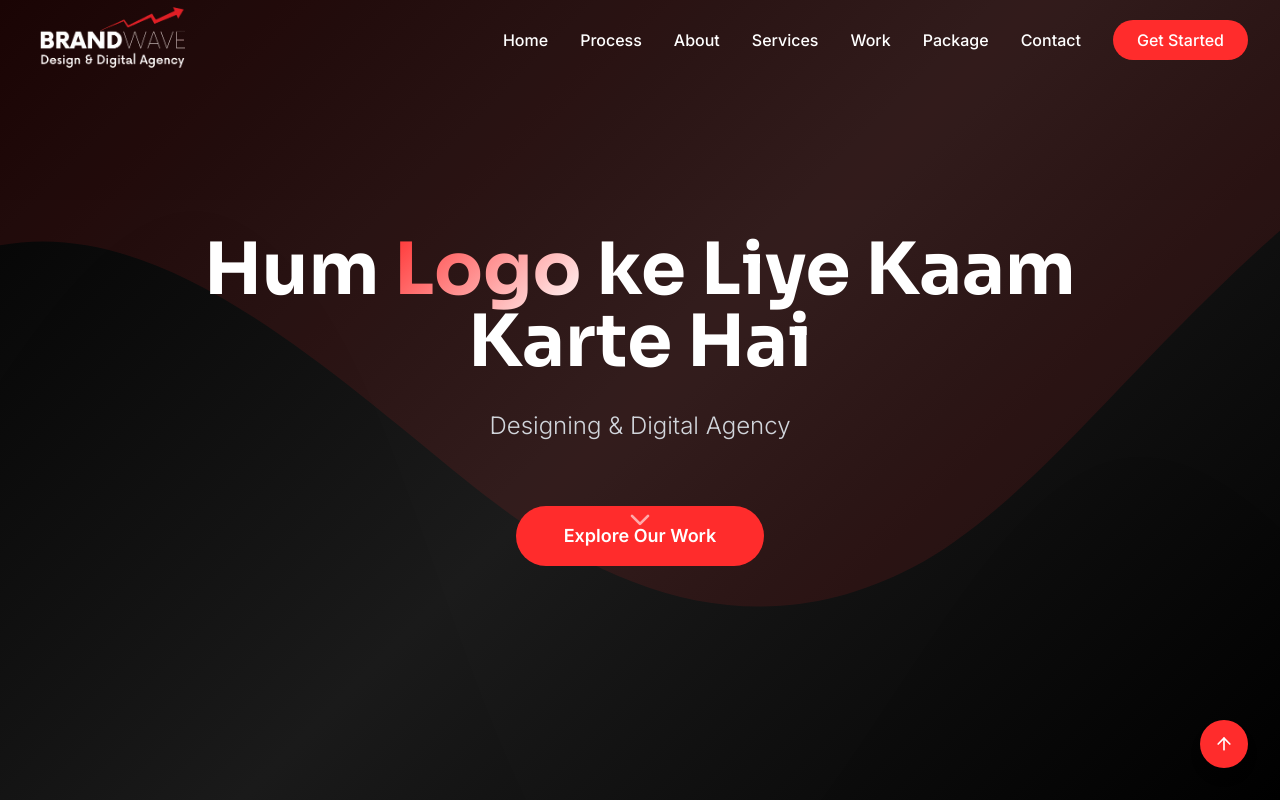
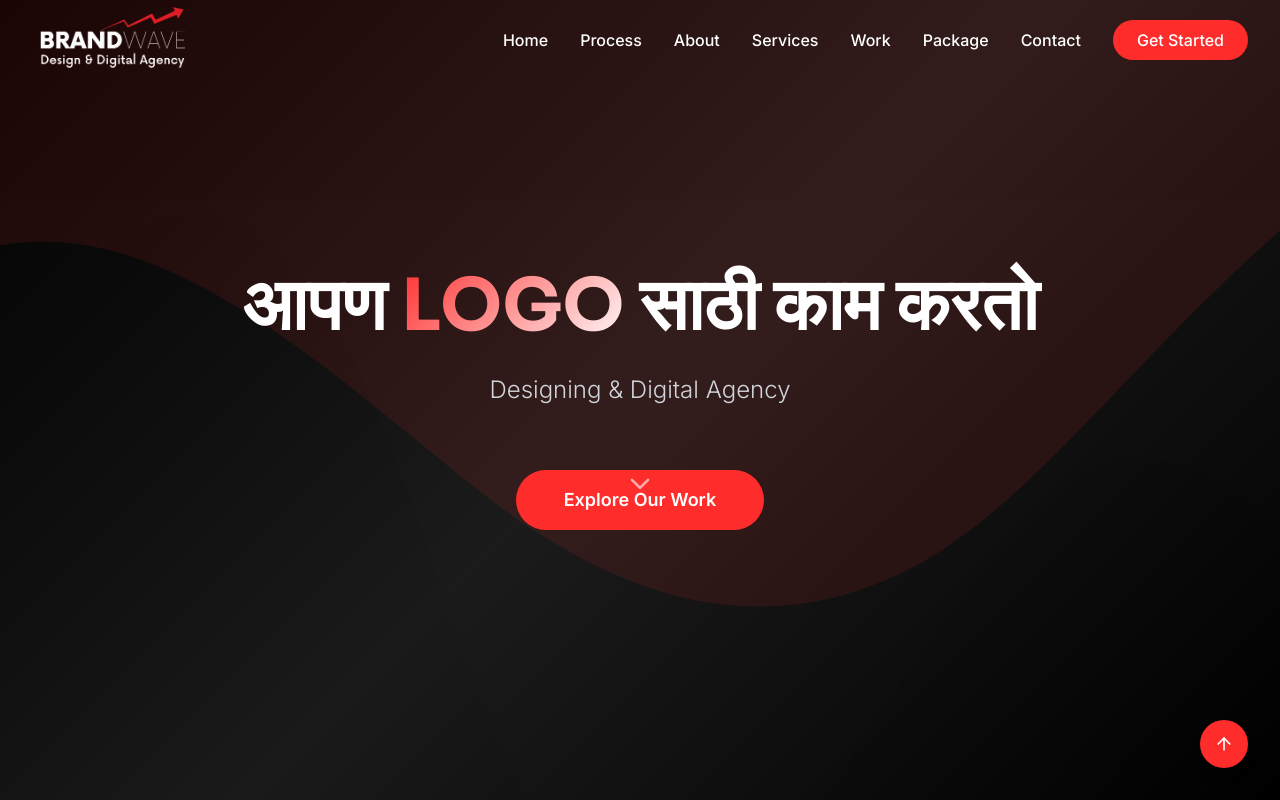
Before and after one commit to IamSanjayGawai/brandwave, a React (Vite) app: page / in a window 1280 px wide. Shown: the top 800 px of the page. Built offline with nearby package versions, Linux system fonts and the light colour scheme.

Commit message:
feature: hero heading change in diff language

```diff
--- a/src/components/HeroSection.tsx
+++ b/src/components/HeroSection.tsx
@@ -3,6 +3,19 @@ import { motion } from 'framer-motion';
 import { useInView } from 'react-intersection-observer';
 import { ChevronDown } from 'lucide-react';
 import { Link } from 'react-router-dom';
+import { useEffect, useState } from 'react';
+
+
+
+const translations = [
+  { before: 'हम', after: 'के लिए काम करते हैं' }, // Hindi
+  { before: 'आपण', after: 'साठी काम करतो' },      // Marathi
+  { before: 'We work for', after: '' },            // English
+  { before: 'અમે', after: 'માટે કામ કરીએ છીએ' }, // Gujarati
+  { before: 'நாங்கள்', after: 'காக வேலை செய்கிறோம்' }, // Tamil
+  { before: 'ನಾವು', after: 'ಗಾಗಿ ಕೆಲಸ ಮಾಡುತ್ತೇವೆ' },  // Kannada
+];
+
 
 const HeroSection = () => {
   const { ref, inView } = useInView({
@@ -23,6 +36,17 @@ const HeroSection = () => {
       },
     },
   };
+
+const [index, setIndex] = useState(0);
+  const { before, after } = translations[index];
+
+  useEffect(() => {
+    const interval = setInterval(() => {
+      setIndex((prev) => (prev + 1) % translations.length);
+    }, 4000);
+    return () => clearInterval(interval);
+  }, []);
+
 
   return (
     <section ref={ref} className="relative min-h-screen flex items-center justify-center overflow-hidden wave-bg">
@@ -65,14 +89,24 @@ const HeroSection = () => {
           transition={{ duration: 0.8, delay: 0.2 }}
           className="space-y-8"
         >
-          <motion.h1
+          {/* <motion.h1
             initial={{ opacity: 0, y: 30 }}
             animate={inView ? { opacity: 1, y: 0 } : {}}
             transition={{ duration: 0.8, delay: 0.4 }}
             className="text-4xl md:text-6xl lg:text-7xl font-bold font-sora leading-tight"
           >
             Hum <span className="gradient-text">Logo</span> ke Liye Kaam Karte Hai
-          </motion.h1>
+          </motion.h1> */}
+
+   <motion.h1
+      key={index}
+      initial={{ opacity: 0, y: 30 }}
+      animate={{ opacity: 1, y: 0 }}
+      transition={{ duration: 0.8, delay: 0.2 }}
+      className="text-4xl md:text-6xl lg:text-7xl font-bold font-sora leading-tight text-center"
+    >
+      {before} <span className="gradient-text">LOGO</span> {after}
+    </motion.h1>
 
           <motion.p
             initial={{ opacity: 0, y: 20 }}
```
